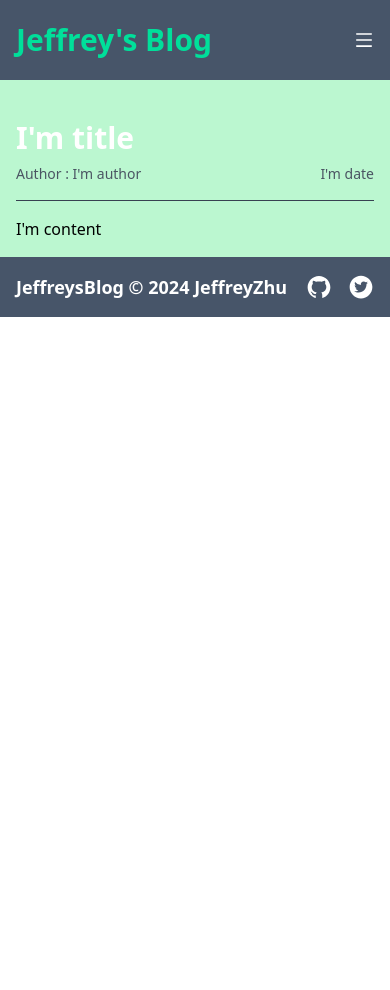
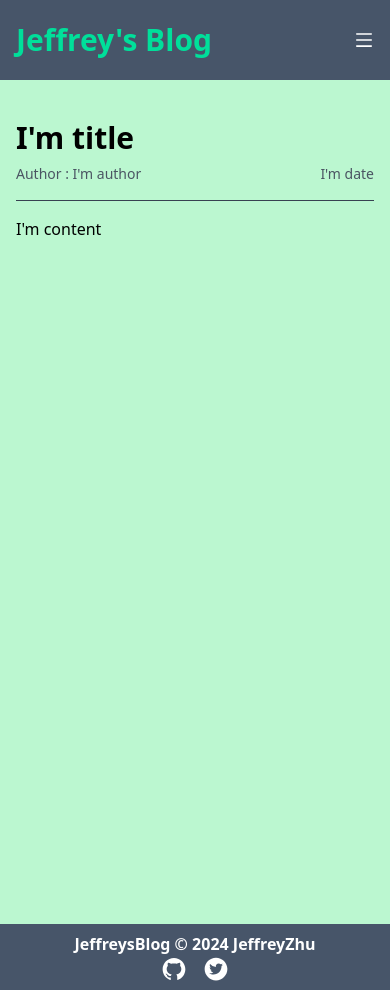
Before and after one commit to JeffreyZhu0201/NanoPress, a React (Create React App) app in the folder jeffreysblogfronted/: page /blogdetail/123 in a window 390 px wide. Before the commit the page ends 844 px from the top, so only its background shows below. Built offline with nearby package versions, Linux system fonts and the light colour scheme.

Commit message:
article detail

```diff
--- a/jeffreysblogfronted/src/App.tsx
+++ b/jeffreysblogfronted/src/App.tsx
@@ -2,7 +2,7 @@
  * @Author: JeffreyZhu 1624410543@qq.com
  * @Date: 2024-11-24 23:42:30
  * @LastEditors: JeffreyZhu 1624410543@qq.com
- * @LastEditTime: 2024-11-29 11:54:23
+ * @LastEditTime: 2024-11-30 11:37:19
  * @FilePath: \JeffreysBlog\jeffreysblogfronted\src\App.tsx
  * @Description: File Description Here...
  *
@@ -27,8 +27,8 @@ import Loading from './common/Loading';
 function App() {
   return (
     <Router>
-      <div className="App h-full">
-        <div className='max-w-[950px] m-auto '>
+      <div className="App h-full overflow-ellipsis">
+        <div className='max-w-[950px] m-auto min-w-[258px]'>
           <NavBar />
 
           <Routes>
--- a/jeffreysblogfronted/src/components/FootBar.tsx
+++ b/jeffreysblogfronted/src/components/FootBar.tsx
@@ -2,7 +2,7 @@
  * @Author: JeffreyZhu 1624410543@qq.com
  * @Date: 2024-11-25 21:12:26
  * @LastEditors: JeffreyZhu 1624410543@qq.com
- * @LastEditTime: 2024-11-28 15:01:49
+ * @LastEditTime: 2024-11-30 11:40:48
  * @FilePath: \JeffreysBlog\jeffreysblogfronted\src\components\FootBar.tsx
  * @Description: File Description Here...
  *
@@ -22,8 +22,8 @@ function FootBar(){
     // }
 
     return (
-        <div className="items-center flex justify-between p-4 md:p-12 bg-slate-600 mt-auto">
-            <div className="text-white text-lg md:text-xl font-bold">
+        <div className="items-center flex justify-between p-2 md:p-12 bg-slate-600 mt-auto flex-col md:flex-row">
+            <div className="text-white md:text-xl font-bold">
                 JeffreysBlog © 2024 JeffreyZhu
             </div>
             <div className="flex items-center gap-4">
--- a/jeffreysblogfronted/src/pages/ArticleDetail.tsx
+++ b/jeffreysblogfronted/src/pages/ArticleDetail.tsx
@@ -11,11 +11,10 @@ function BlogDetail() {
     var author = "I'm author"
 
 
-    return (<div className="bg-slate-400">
-        <div className="bg-green-200 p-4 md:p-6">
+    return (<div className="min-h-screen bg-green-200 p-4 md:p-6">
         <div className="mt-4 md:mt-8 border-b-1 border-gray-700">
             <div className="flex items-center py-2 md:py-4">
-                    <h1 className="text-3xl md:text-4xl font-bold line-clamp-2 overflow-ellipsis text-white">{title}</h1>
+                <h1 className="text-3xl md:text-4xl font-bold line-clamp-2 overflow-ellipsis">{title}</h1>
             </div>
 
             <div className="flex justify-between items-center text-gray-600 text-sm md:text-base mb-4">
@@ -28,7 +27,6 @@ function BlogDetail() {
             {content}
         </div>
 
-        </div>
 
     </div>)
 }
```
Lines whose indentation alone changed are shown as unchanged.
